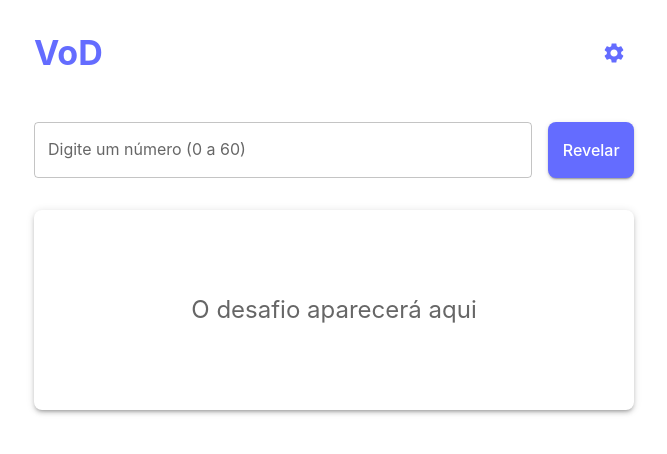
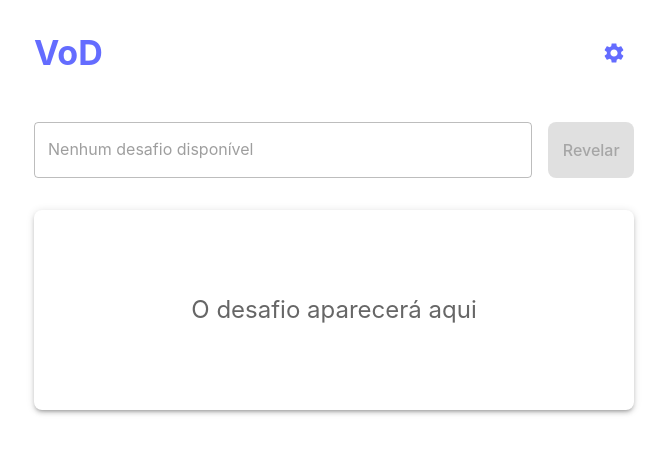
Before and after one commit to odutradev/vod, a React (Vite) app: page / in a window 1280 px wide. Shown: the top 454 px of the page, without its empty margins (306-973 px from the left). Built offline with nearby package versions, Linux system fonts and the light colour scheme; no server answers.

Commit message:
feat: Adjusts selection input range and corrects array access by zero-based index

```diff
--- a/src/pages/main/subcomponents/GameViewer/index.tsx
+++ b/src/pages/main/subcomponents/GameViewer/index.tsx
@@ -10,22 +10,37 @@ import type { GameViewerProps } from './types';
 
 const GameViewer = (_props: GameViewerProps) => {
   const { game: { items } } = useGameStore();
+  const [currentDisplay, setCurrentDisplay] = useState<string | null>(null);
   const [inputNumber, setInputNumber] = useState<string>('');
-  const [currentDisplay, setCurrentDisplay] = useState<string | null>(null);
+
+  const totalItems = items.length;
+  const hasItems = totalItems > 0;
+  const minIndex = hasItems ? 1 : 0;
 
   const handleReveal = (event: FormEvent) => {
     event.preventDefault();
+
+    if (!hasItems) {
+      toast.info(GAME_CONSTANTS.ERROR_NOT_FOUND);
+      return;
+    }
+
     const num = parseInt(inputNumber, 10);
-    if (isNaN(num) || num < GAME_CONSTANTS.MIN_ID || num > GAME_CONSTANTS.MAX_ID) {
+
+    if (isNaN(num) || num < minIndex || num > totalItems) {
       toast.warning(GAME_CONSTANTS.ERROR_OUT_OF_BOUNDS);
       return;
     }
-    const found = items.find((item) => item.id === num);
+
+    const targetIndex = num - 1;
+    const found = items[targetIndex];
+
     if (!found) {
       toast.info(GAME_CONSTANTS.ERROR_NOT_FOUND);
       setCurrentDisplay(null);
       return;
     }
+
     setCurrentDisplay(found.text);
   };
 
@@ -37,11 +52,12 @@ const GameViewer = (_props: GameViewerProps) => {
           type="number"
           variant="outlined"
           value={inputNumber}
+          disabled={!hasItems}
           onChange={(e) => setInputNumber(e.target.value)}
-          label={`Digite um número (${GAME_CONSTANTS.MIN_ID} a ${GAME_CONSTANTS.MAX_ID})`}
-          inputProps={{ min: GAME_CONSTANTS.MIN_ID, max: GAME_CONSTANTS.MAX_ID }}
+          inputProps={{ min: minIndex, max: totalItems }}
+          label={hasItems ? `Digite um número (${minIndex} a ${totalItems})` : 'Nenhum desafio disponível'}
         />
-        <Button type="submit" variant="contained" color="primary" size="large">
+        <Button type="submit" variant="contained" color="primary" size="large" disabled={!hasItems}>
           Revelar
         </Button>
       </FormContainer>
```
